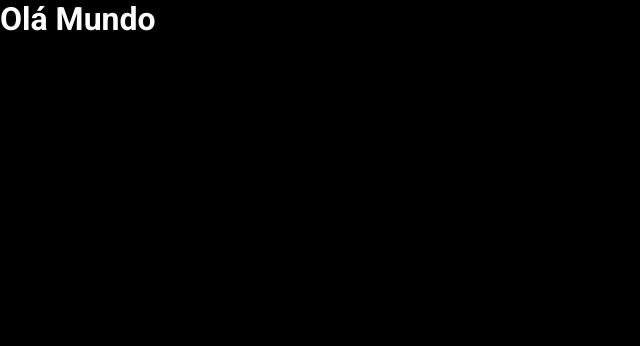
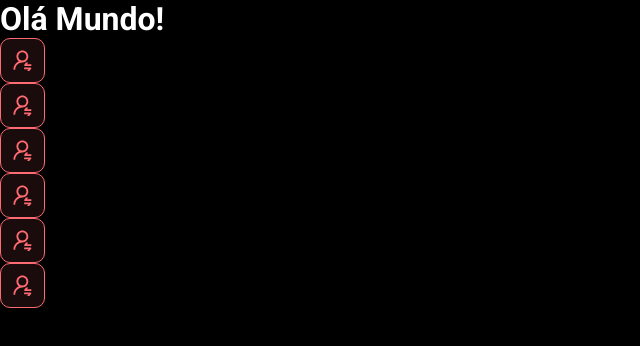
Before and after one commit to chriissf/dsmeta, a React (Vite) app in the folder frontend/: page / in a window 1280 px wide. Shown: the top 346 px of the page, without its empty margins (0-640 px from the left). Built offline with nearby package versions, Linux system fonts and the light colour scheme.

Commit message:
First component

```diff
--- a/frontend/src/App.tsx
+++ b/frontend/src/App.tsx
@@ -1,8 +1,18 @@
+import Notificationbutton from "./components/Notificationbutton"
 
 function App() {
-return(
-  <h1>Olá Mundo</h1>
-)
+  return (
+    <>
+      <h1>Olá Mundo!</h1>
+      <Notificationbutton />
+      <Notificationbutton />
+      <Notificationbutton />
+      <Notificationbutton />
+      <Notificationbutton />
+      <Notificationbutton />
+    </>
+
+  )
 }
 
 export default App
--- /dev/null
+++ b/frontend/src/components/Notificationbutton/index.tsx
@@ -0,0 +1,14 @@
+import icon from '../../assets/img/notification-icon.svg'
+
+import './styles.css'
+
+function Notificationbutton() {
+    return (
+        <div className="dsmeta-red-btn">
+            <img src={icon} alt="notificar" />
+        </div>
+
+    )
+}
+
+export default Notificationbutton
--- /dev/null
+++ b/frontend/src/components/Notificationbutton/styles.css
@@ -0,0 +1,15 @@
+.dsmeta-red-btn {
+    height: 45px;
+    width: 45px;
+    background: rgba(255, 107, 114, 0.1);
+    border: 1px solid #ff6b72;
+    border-radius: 10px;
+    display: flex;
+    align-items: center;
+    justify-content: center;
+    cursor: pointer;
+}
+
+.dsmeta-red-btn img {
+    width: 19px;
+}
```
Also changed, not shown: frontend/src/assets/img/notification-icon.svg (added).
